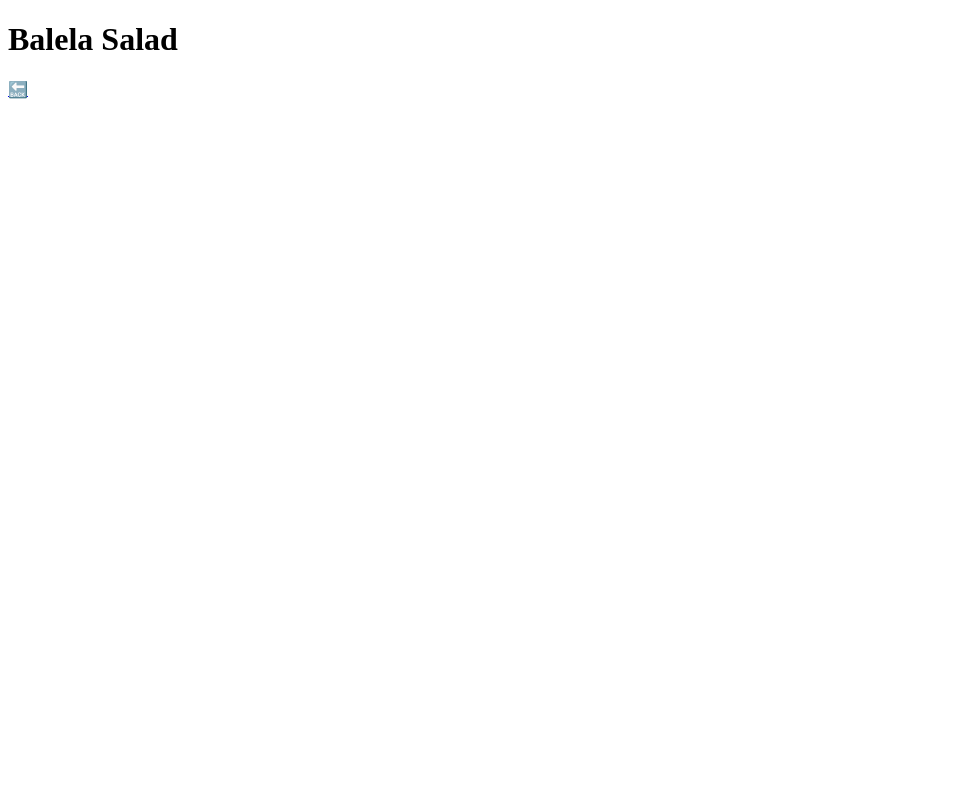
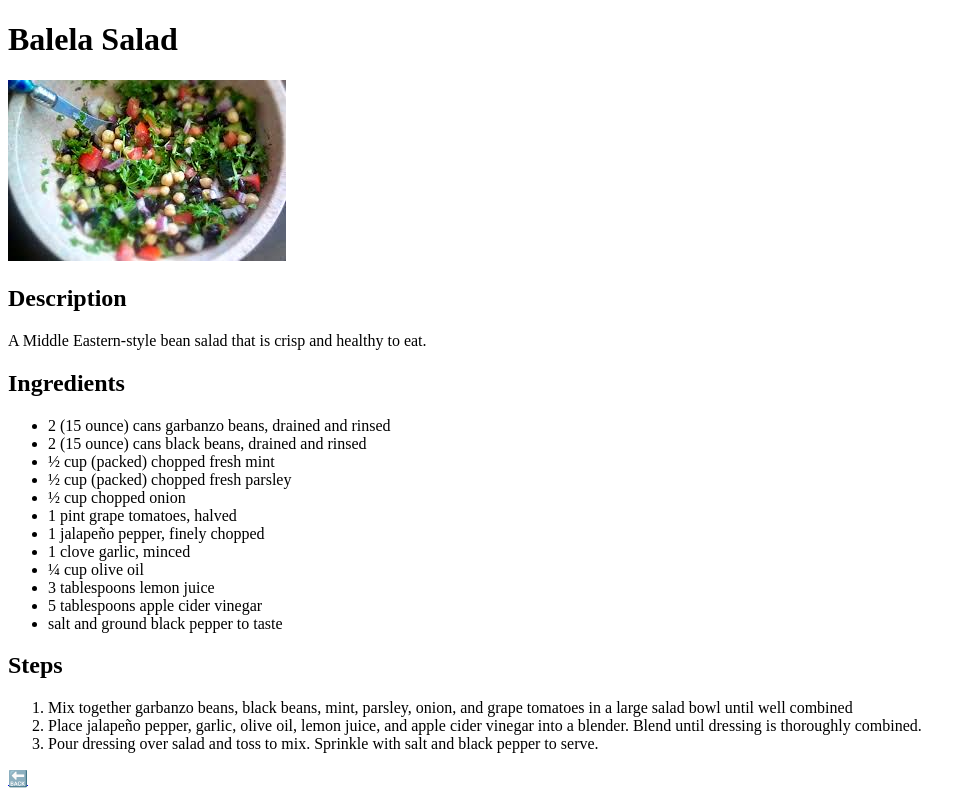
Before and after one commit to tyreseGill/odin-recipes, a plain HTML site: page recipes/balela-salad.html in a window 1280 px wide. Shown: the whole page, without its empty margins (0-976 px from the left). Drawn offline with Linux system fonts and the light colour scheme.

Commit message:
feat: Add recipe page content
Introduces an image, description, ingredients, and
 steps for each recipe

```diff
--- a/recipes/balela-salad.html
+++ b/recipes/balela-salad.html
@@ -7,6 +7,30 @@
 </head>
 <body>
     <h1>Balela Salad</h1>
+    <img src="../images/balela-salad.jpeg" alt="A marble bowl filled with chickpeas, black beans, sliced grape tomates, minced onion, and minced parsley">
+    <h2>Description</h2>
+    <p>A Middle Eastern-style bean salad that is crisp and healthy to eat.</p>
+    <h2>Ingredients</h2>
+    <ul>
+        <li>2 (15 ounce) cans garbanzo beans, drained and rinsed</li>
+        <li>2 (15 ounce) cans black beans, drained and rinsed</li>
+        <li>½ cup (packed) chopped fresh mint</li>
+        <li>½ cup (packed) chopped fresh parsley</li>
+        <li>½ cup chopped onion</li>
+        <li>1 pint grape tomatoes, halved</li>
+        <li>1 jalapeño pepper, finely chopped</li>
+        <li>1 clove garlic, minced</li>
+        <li>¼ cup olive oil</li>
+        <li>3 tablespoons lemon juice</li>
+        <li>5 tablespoons apple cider vinegar</li>
+        <li>salt and ground black pepper to taste</li>
+    </ul>
+    <h2>Steps</h2>
+    <ol>
+        <li>Mix together garbanzo beans, black beans, mint, parsley, onion, and grape tomatoes in a large salad bowl until well combined</li>
+        <li>Place jalapeño pepper, garlic, olive oil, lemon juice, and apple cider vinegar into a blender. Blend until dressing is thoroughly combined.</li>
+        <li>Pour dressing over salad and toss to mix. Sprinkle with salt and black pepper to serve.</li>
+    </ol>
     <p>
         <a href="../index.html">🔙</a>
     </p>
```
Also changed, not shown: recipes/banana-bread.html (+19 -0 lines), images/balela-salad.jpeg (added), images/banana-bread.jpeg (added).
